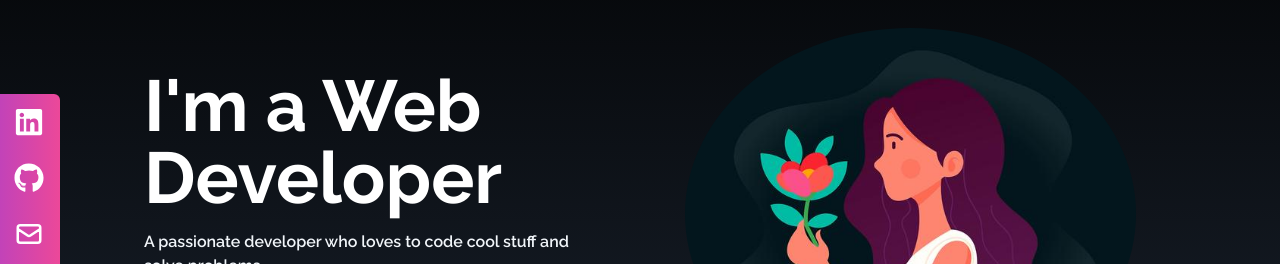
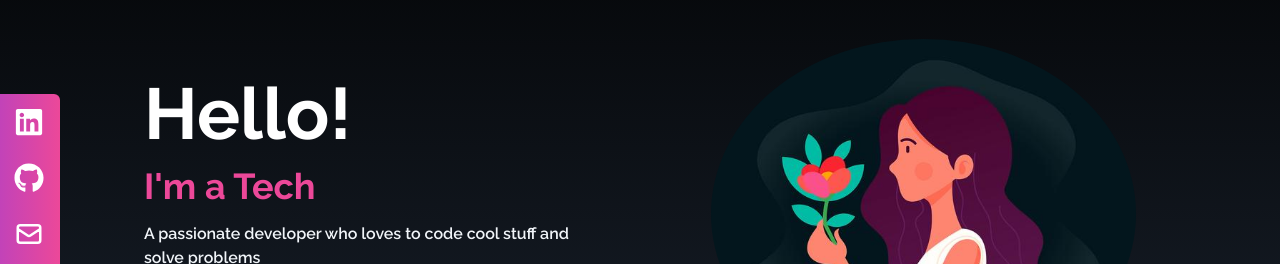
Before and after one commit to tanishadaharwal/Portfolio, a React (Create React App) app: page / in a window 1280 px wide. Shown: the part 186-450 px from the top of the page. Built offline with nearby package versions, Linux system fonts and the light colour scheme.

Commit message:
added typewriter effect and animated cursor

```diff
--- a/package.json
+++ b/package.json
@@ -7,10 +7,12 @@
     "@testing-library/react": "^13.4.0",
     "@testing-library/user-event": "^13.5.0",
     "react": "^18.2.0",
+    "react-animated-cursor": "^2.6.0",
     "react-dom": "^18.2.0",
     "react-icons": "^4.8.0",
     "react-scripts": "5.0.1",
     "react-scroll": "^1.8.9",
+    "react-simple-typewriter": "^5.0.1",
     "web-vitals": "^2.1.4"
   },
   "scripts": {
--- a/src/components/Home.js
+++ b/src/components/Home.js
@@ -2,22 +2,45 @@ import React from "react";
 import girl from "../assets/girl_image.jpg";
 import {CgArrowRight} from "react-icons/cg";
 import {Link} from "react-scroll";
-
+import { useTypewriter } from 'react-simple-typewriter';
+import AnimatedCursor from "react-animated-cursor"
 
 
 const Home = () => {
 
+    const [text] = useTypewriter({
+        words: ['Web Developer', 'Programmar', 'Tech Enthusiast', 'Serial Chiller'],
+        loop: 0
+      })
 
     return (
         <div name="home" className="text-white h-screen w-full bg-gradient-to-b from-black to-gray-800">
+            <AnimatedCursor
+      innerSize={12}
+      outerSize={10}
+      color='236, 72 ,153'
+      outerAlpha={0.5}
+      innerScale={0.3}
+      outerScale={5}
+      clickables={[
+        'a',
+        'input[type="text"]',
+        'input[type="email"]',
+        'input[type="number"]',
+        'input[type="submit"]',
+        'input[type="image"]',
+        'label[for]',
+        'select',
+        'textarea',
+        'button',
+        '.link'
+      ]}
+    />
 
-
-            <div className="max-w-screen-lg mx-auto flex flex-col items-center justify-between h-full px-4 md:flex-row">
-                <div className="flex flex-col justify-center h-full">
-                    <h2 className="text-4xl sm:text-7xl font-bold text-white">I'm a Web Developer
-
-
-                    </h2>
+            <div className="max-w-screen-lg mx-auto flex flex-col items-center justify-end h-full px-4 md:flex-row">
+                <div className="flex flex-col w-4/5 justify-center h-full">
+                    <h2 className="pb-4 text-4xl sm:text-7xl font-bold text-white">Hello!</h2>
+                    <h6 className="text-4xl font-bold text-pink-500">I'm a {text}</h6>
                     <p className="text-slate-100 py-4 max-w-md font-semibold">A passionate developer who loves to code cool stuff and solve problems</p>
 
                     <div>
@@ -29,7 +52,7 @@ const Home = () => {
                     </div>
                 </div>
                 <div>
-                    <img src={girl} alt="girl with flowers" className=" hover:scale-105 duration-300 rounded-5xl mx-auto 2-2/3 md:w-full girl"/>
+                    <img src={girl} alt="girl with flowers" className=" hover:scale-105 duration-300 rounded-5xl mx-auto w-2/3 md:w-full girl"/>
                 </div>
             </div>
         </div>
```
Also changed, not shown: 1 other file (tests, documents, lock files or other folders).
